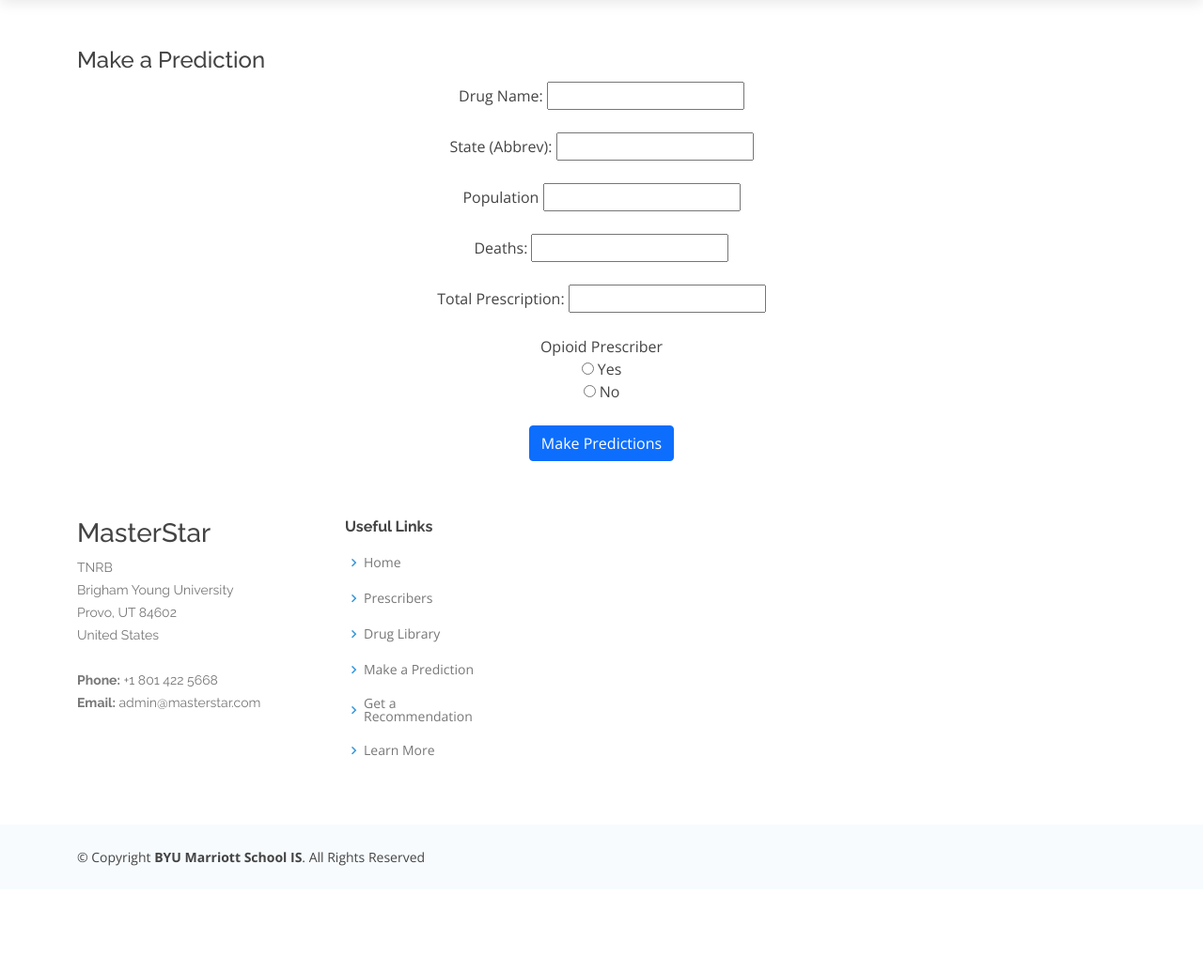
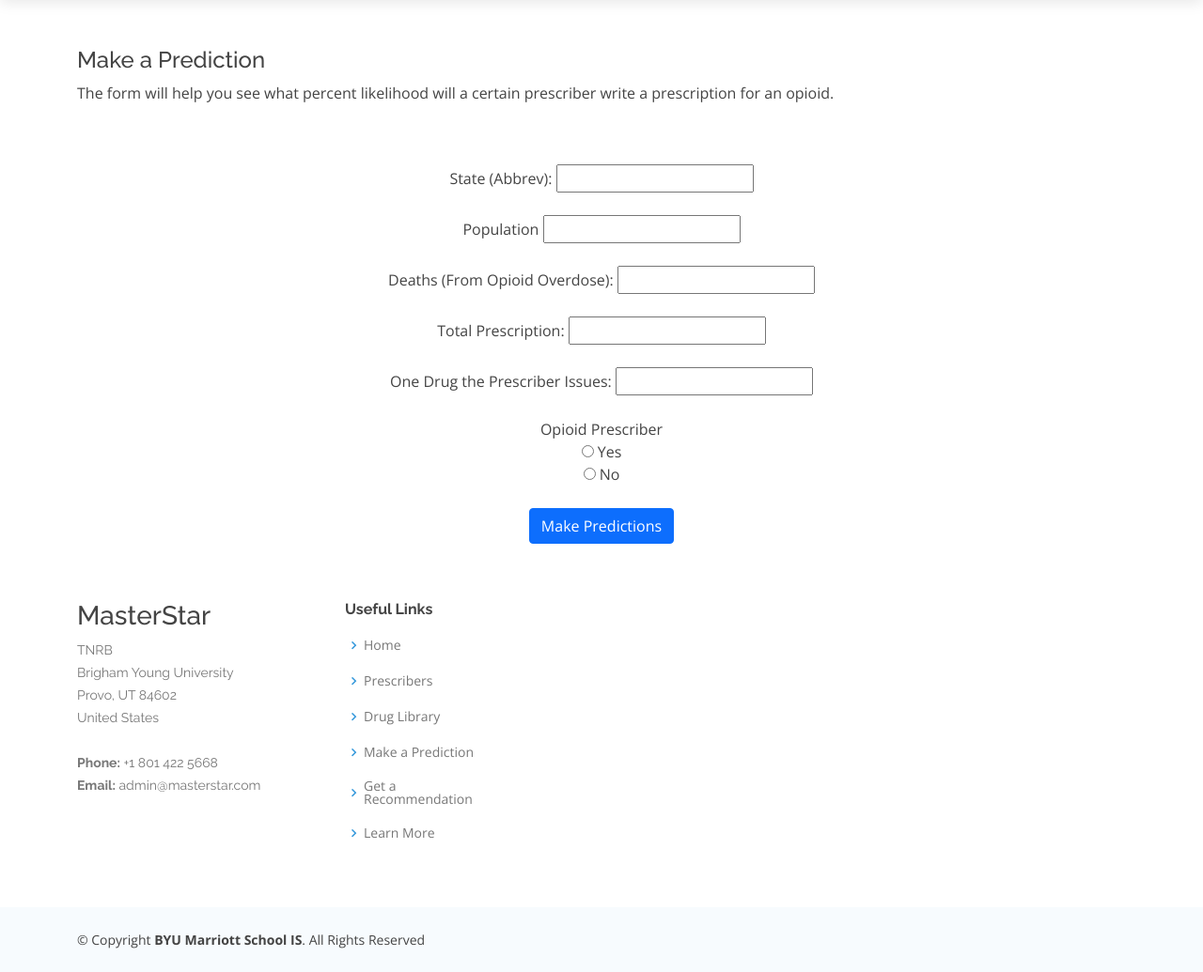
Before and after one commit to RexforNext22/INTEXOpiod, a Django app: page /prediction/ in a window 1280 px wide. Shown: the part 70-1105 px from the top of the page at 94% size. Before the commit the page ends 992 px from the top, so only its background shows below. Run offline with Django 3.2, Linux system fonts and the light colour scheme; some libraries are stand-ins or nearby versions.

Commit message:
added by ryan

```diff
--- a/homepages/views.py
+++ b/homepages/views.py
@@ -332,7 +332,7 @@ def makePredictionPageView(request) :
     json_data = json.loads(response.text)
 
     for iCount in range(0, 1):
-        sOutput = "Chances of prescriber prescribing an opioid: " + str(round(float((json_data['Results']['WebServiceOutput0'][iCount]['Scored Labels']) * 100), 2)) + "%"
+        sOutput = "Chances of presciption for an opioid: " + str(round(float((json_data['Results']['WebServiceOutput0'][iCount]['Scored Labels']) * 100), 2)) + "%"
 
     context = {
         "sOutput" : sOutput
@@ -462,7 +462,8 @@ def makeRecommenderPageView(request) :
         "recommendation2" : recommendation2,
         "recommendation3" : recommendation3,
         "recommendation4" : recommendation4,
-        "recommednation5" : recommednation5
+        "recommednation5" : recommednation5,
+        "drug_name" : drug_name
     }
 
     return render(request, 'homepages/viewRecommendation.html', context)
--- a/templates/homepages/predictionModel.html
+++ b/templates/homepages/predictionModel.html
@@ -6,11 +6,8 @@
     <br><br><br>
     <div class="container" style="margin: auto; align: center" ><br><br>
       <h4>Make a Prediction</h4>
+      <p>The form will help you see what percent likelihood will a certain prescriber write a prescription for an opioid.</p><br><br>
       <form name='form' method='POST' style="margin: auto; text-align: center" action="{% url 'makePrediction' %}">{% csrf_token %}
-
-          <label for="drug_name">Drug Name:</label>
-          <input type="text" id="drug_name" name="drug_name">
-          <br><br>
 
           <label for="state">State (Abbrev):</label>
           <input type="text" id="state" name="state">
@@ -20,12 +17,16 @@
           <input type="text" id="population" name="population">
           <br><br>
 
-          <label for="deaths">Deaths:</label>
+          <label for="deaths">Deaths (From Opioid Overdose):</label>
           <input type="text" id="deaths" name="deaths">
           <br><br>
 
           <label for="totalprescriptions">Total Prescription:</label>
           <input type="text" id="totalprescriptions" name="totalprescriptions">
+          <br><br>
+
+          <label for="drug_name">One Drug the Prescriber Issues:</label>
+          <input type="text" id="drug_name" name="drug_name">
           <br><br>
 
           <label for="sOpioid">Opioid Prescriber</label><br>
--- a/templates/homepages/showRecommender.html
+++ b/templates/homepages/showRecommender.html
@@ -5,7 +5,10 @@
   {% block content %}
     <br><br><br>
     <div class="container" style="margin: auto; align: center" ><br><br>
-      <h4>Find a Recommendation</h4>
+      <h4>Prescriber Recommendation</h4>
+      <p>Are you looking for a prescriber for a certain drug? The recommender will provide you with certain prescribers.
+          If you are worried a prescriber might write you a presciption for an opioid when you don't need it,
+          the recommender tool can help.</p><br>
       <form name='form' method='POST' style="margin: auto; text-align: center" action="{% url 'makeRecommendation' %}">{% csrf_token %}
 
 
--- a/templates/homepages/viewRecommendation.html
+++ b/templates/homepages/viewRecommendation.html
@@ -4,6 +4,8 @@
 
   {% block content %}
     <br><br><br><br>
+    <h4>Prescriber Recommendation</h4>
+      <p>These are the prescribers likely to write you a prescription for {{drug_name}}.</p><br><br>
     <h4 style="    display: flex;
     justify-content: center;">{{ recommendation1 }}</h4><br>
     <h4 style="    display: flex;
```
Also changed, not shown: templates/homepages/showPrediction.html (+7 -4 lines).
